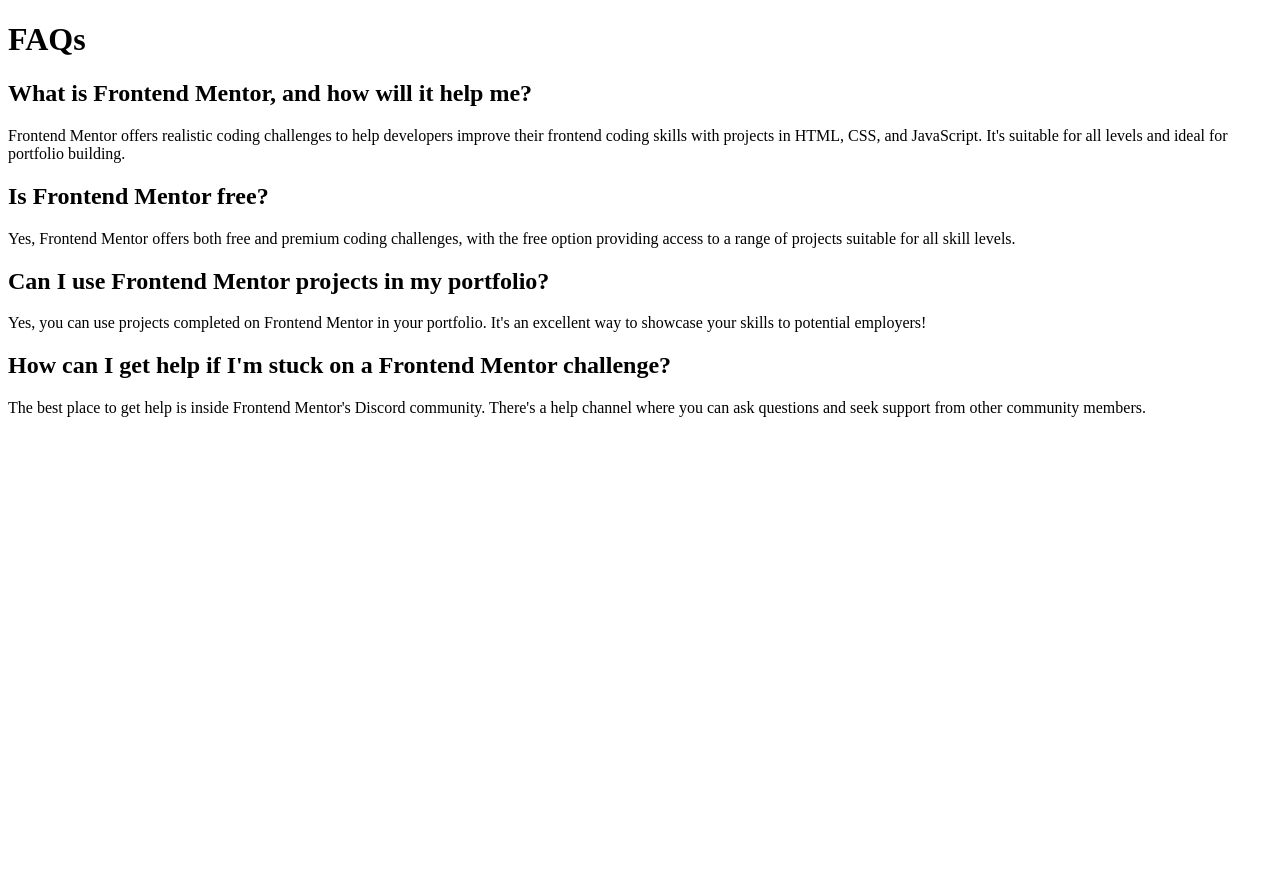
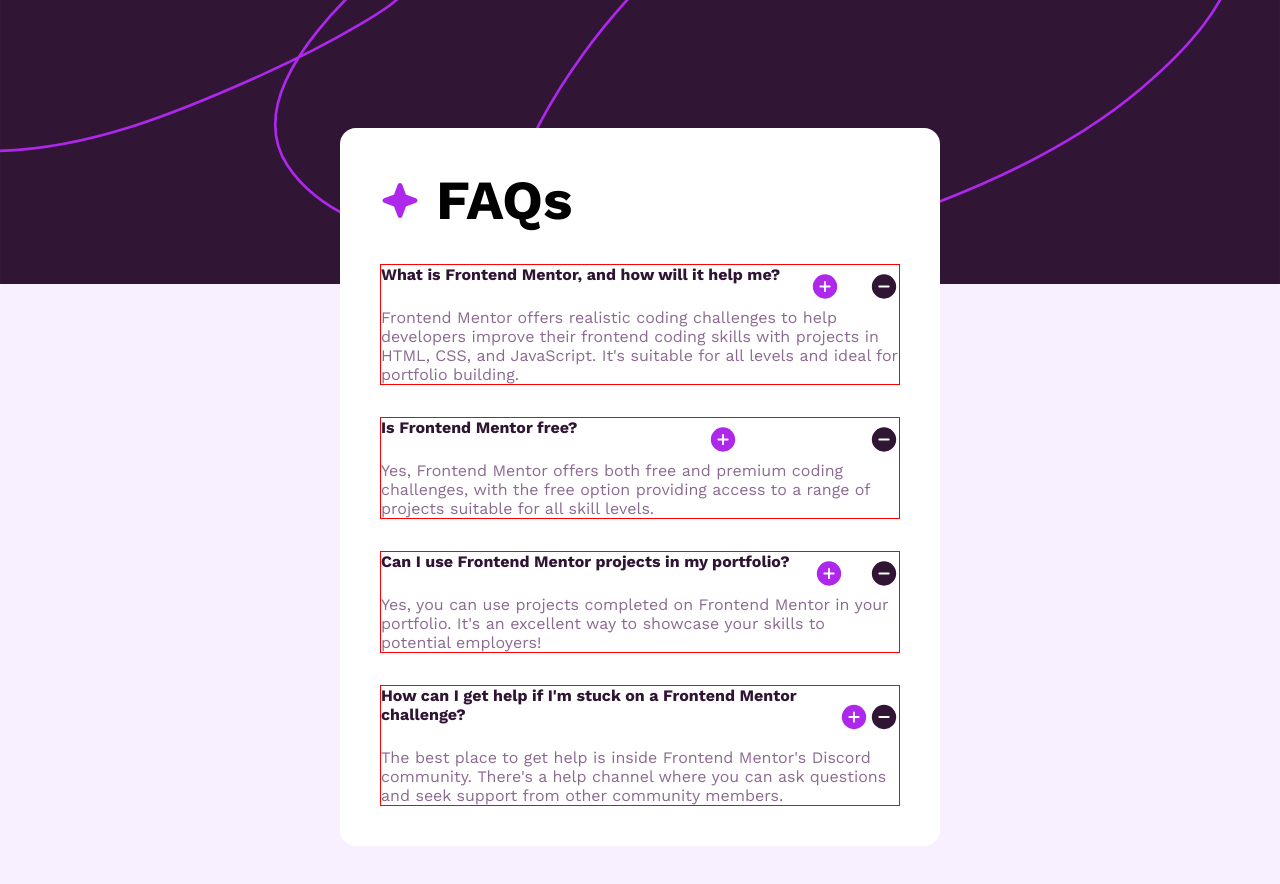
Before and after one commit to Carmenyo/FM--FAQ-Accordion, a plain HTML site: page index.html in a window 1280 px wide. Before the commit the page ends 800 px from the top, so only its background shows below. Drawn offline with nearby package versions, Linux system fonts and the light colour scheme.

Commit message:
desktop layout

```diff
--- a/index.html
+++ b/index.html
@@ -1,54 +1,110 @@
 <!DOCTYPE html>
 <html lang="en">
   <head>
-  <meta charset="UTF-8">
-  <meta name="viewport" content="width=device-width, initial-scale=1.0">
+    <meta charset="UTF-8" />
+    <meta name="viewport" content="width=device-width, initial-scale=1.0" />
 
-  <link rel="icon" type="image/png" sizes="32x32" href="./assets/images/favicon.png">
+    <link
+      rel="icon"
+      type="image/png"
+      sizes="32x32"
+      href="./assets/images/favicon.png"
+    />
+
+    <!-- FONTS -->
+    <link rel="preconnect" href="https://fonts.googleapis.com" />
+    <link rel="preconnect" href="https://fonts.gstatic.com" crossorigin />
+    <link
+      href="https://fonts.googleapis.com/css2?family=Work+Sans:ital,wght@0,100;0,200;0,300;0,400;0,500;0,600;0,700;0,800;0,900;1,100;1,200;1,300;1,400;1,500;1,600;1,700;1,800;1,900&display=swap"
+      rel="stylesheet"
+    />
+    <!-- STYLES -->
+    <link rel="stylesheet" href="./styles/main.css" />
 
     <title>Frontend Mentor | FAQ accordion</title>
-
-
   </head>
   <body>
+    <main class="faq">
+      <section class="faq__background">
+        <img
+          class="faq__background-image faq__background-image--desktop"
+          src="./assets/images/background-pattern-desktop.svg"
+          alt="Wallpaper"
+        />
+        <img
+          class="faq__background-image faq__background-image--mobile"
+          src="./assets/images/background-pattern-mobile.svg"
+          alt="Wallpaper"
+        />
+      </section>
 
-  <main class="faq">
-    <h1 class="faq__title">FAQs</h1>
-
+      <section class="faq__content">
+        <div class="faq__title">
+          <img src="./assets/images/icon-star.svg" alt="" />
+          <h1 class="faq__title-text">FAQs</h1>
+        </div>
         <div class="faq__item">
-      <h2 class="faq__question">What is Frontend Mentor, and how will it help me?</h2>
+          <div class="faq__heading">
+            <h2 class="faq__question">
+              What is Frontend Mentor, and how will it help me?
+            </h2>
+            <img src="./assets/images/icon-plus.svg" alt="plus icon" />
+            <img src="./assets/images/icon-minus.svg" alt="minus icon" />
+          </div>
           <p class="faq__answer">
-        Frontend Mentor offers realistic coding challenges to help developers improve their
-        frontend coding skills with projects in HTML, CSS, and JavaScript. It's suitable for
-        all levels and ideal for portfolio building.
+            Frontend Mentor offers realistic coding challenges to help
+            developers improve their frontend coding skills with projects in
+            HTML, CSS, and JavaScript. It's suitable for all levels and ideal
+            for portfolio building.
           </p>
         </div>
 
         <div class="faq__item">
+          <div class="faq__heading">
             <h2 class="faq__question">Is Frontend Mentor free?</h2>
+            <img src="./assets/images/icon-plus.svg" alt="plus icon" />
+            <img src="./assets/images/icon-minus.svg" alt="minus icon" />
+          </div>
+
           <p class="faq__answer">
-        Yes, Frontend Mentor offers both free and premium coding challenges, with the free
-        option providing access to a range of projects suitable for all skill levels.
+            Yes, Frontend Mentor offers both free and premium coding challenges,
+            with the free option providing access to a range of projects
+            suitable for all skill levels.
           </p>
         </div>
 
         <div class="faq__item">
-      <h2 class="faq__question">Can I use Frontend Mentor projects in my portfolio?</h2>
+          <div class="faq__heading">
+            <h2 class="faq__question">
+            Can I use Frontend Mentor projects in my portfolio?
+          </h2>
+          <img src="./assets/images/icon-plus.svg" alt="plus icon" />
+          <img src="./assets/images/icon-minus.svg" alt="minus icon" />
+          </div>
+
           <p class="faq__answer">
-        Yes, you can use projects completed on Frontend Mentor in your portfolio. It's an excellent
-        way to showcase your skills to potential employers!
+            Yes, you can use projects completed on Frontend Mentor in your
+            portfolio. It's an excellent way to showcase your skills to
+            potential employers!
           </p>
         </div>
 
         <div class="faq__item">
-      <h2 class="faq__question">How can I get help if I'm stuck on a Frontend Mentor challenge?</h2>
+          <div class="faq__heading">
+            <h2 class="faq__question">
+            How can I get help if I'm stuck on a Frontend Mentor challenge?
+          </h2>
+          <img src="./assets/images/icon-plus.svg" alt="plus icon" />
+          <img src="./assets/images/icon-minus.svg" alt="minus icon" />
+          </div>
+
           <p class="faq__answer">
-        The best place to get help is inside Frontend Mentor's Discord community. There's a help
-        channel where you can ask questions and seek support from other community members.
+            The best place to get help is inside Frontend Mentor's Discord
+            community. There's a help channel where you can ask questions and
+            seek support from other community members.
           </p>
         </div>
-
+      </section>
     </main>
-
   </body>
 </html>
--- /dev/null
+++ b/styles/_globals.scss
@@ -0,0 +1,5 @@
+*{
+    margin: 0;
+    padding: 0;
+    box-sizing: border-box;
+}
--- /dev/null
+++ b/styles/_layout.scss
@@ -0,0 +1,52 @@
+body {
+    width: 100%;
+    height: 100vh;
+    display: flex;
+    flex-direction: column;
+    background-color: $LightPink;
+}
+
+.faq {
+    &__background-image {
+        &--desktop {
+            width: 100%;
+        }
+        &--mobile {
+            display: none;
+        }
+    }
+    &__content {
+        margin: auto;
+        background-color: $White;
+        width: 600px;
+        position: relative;
+        top: -160px;
+        font-family: $FontFamily;
+        border-radius: 1rem;
+        padding: 40px;
+    }
+    &__title {
+        display: flex;
+        align-items: center;
+        font-size: 2.3rem;
+        gap: 1rem;
+    }
+    &__item {
+        font-size: $FontSizeParagraphs;
+        border: solid 1px red;
+        margin-top: 2rem;
+        font-size: $FontSizeParagraphs;
+    }
+    &__heading{
+        display: flex;
+        justify-content: space-between;
+    }
+    &__question{
+        color: $DarkPurple;
+        font-size: $FontSizeParagraphs;
+        margin-bottom: 24px;
+    }
+    &__answer{
+        color: $GrayishPurple;
+    }
+}
--- /dev/null
+++ b/styles/_variables.scss
@@ -0,0 +1,9 @@
+// COLORS
+$White: hsl(0, 0%, 100%);
+$LightPink: hsl(275, 100%, 97%);
+$GrayishPurple: hsl(292, 16%, 49%);
+$DarkPurple: hsl(292, 42%, 14%);
+
+// FONTS
+$FontSizeParagraphs: 1rem;
+$FontFamily: 'Work Sans', sans-serif;
--- /dev/null
+++ b/styles/main.scss
@@ -0,0 +1,3 @@
+@import "globals";
+@import "variables";
+@import "layout";
```
Also changed, not shown: assets/fonts/OFL.txt (deleted), assets/fonts/README.txt (deleted), assets/fonts/WorkSans-Italic-VariableFont_wght.ttf (deleted), assets/fonts/WorkSans-VariableFont_wght.ttf (deleted), assets/fonts/static/WorkSans-Bold.ttf (deleted), assets/fonts/static/WorkSans-Regular.ttf (deleted), assets/fonts/static/WorkSans-SemiBold.ttf (deleted), design/desktop-design.jpg (deleted), styles/main.css (added), 3 other files. Lines whose indentation alone changed are shown as unchanged.
